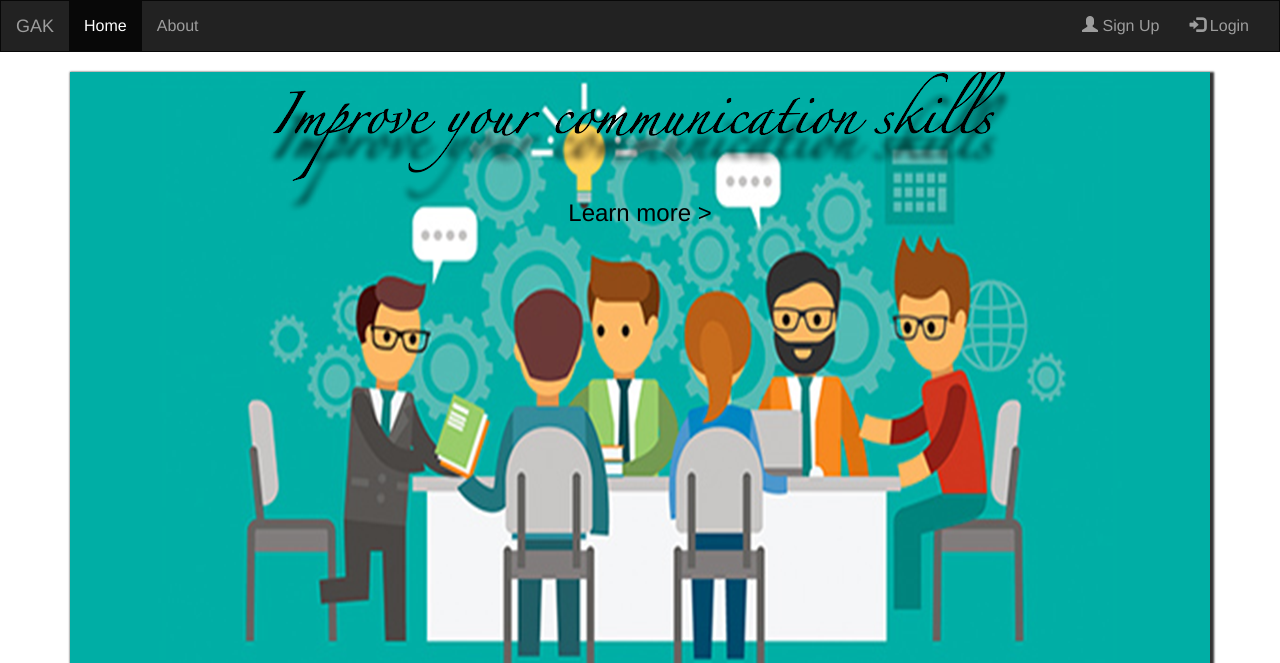
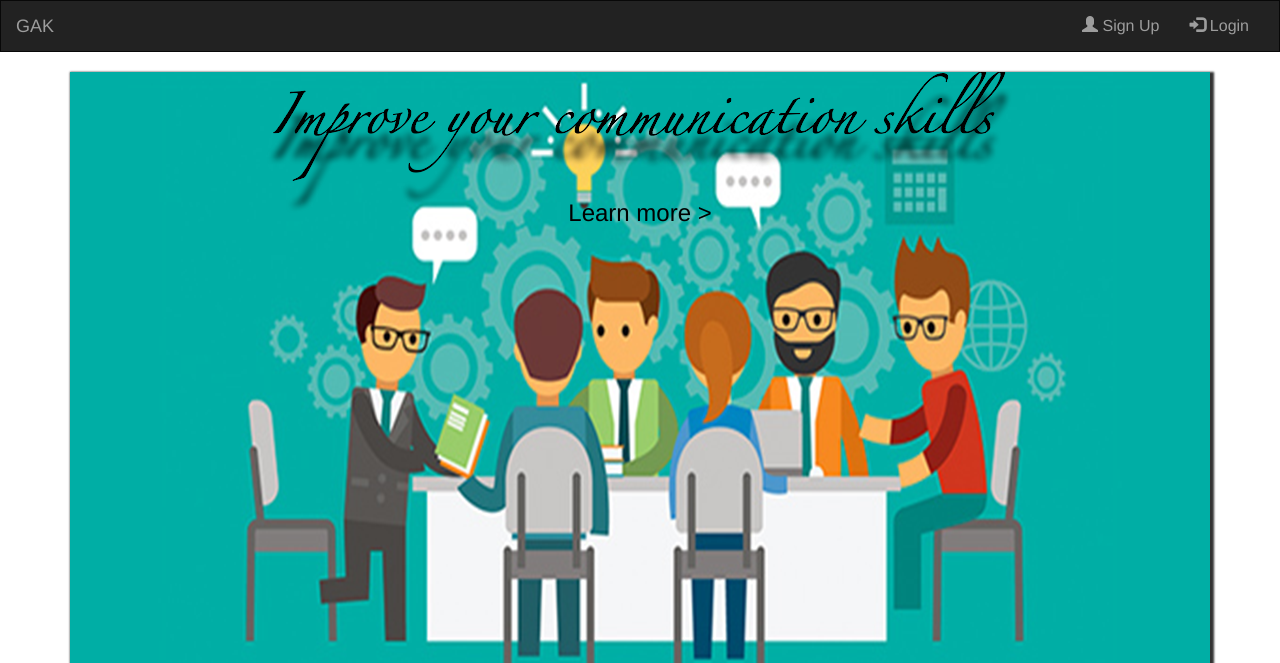
Before and after one commit to Sanju525/HerokuApp, a Flask app: page / in a window 1280 px wide. Shown: the top 663 px of the page. Run offline with Flask 2, Linux system fonts and the light colour scheme; some libraries are stand-ins or nearby versions.

Commit message:
Update _navbar.html

```diff
--- a/templates/_navbar.html
+++ b/templates/_navbar.html
@@ -35,8 +35,9 @@
     </div>
     <div class="collapse navbar-collapse" id="myNavbar">
     <ul class="nav navbar-nav">
-      <li class="active"><a href="/">Home</a></li>
+
         {% if session.login %}
+            <li class="active"><a href="/">Home</a></li>
             <li class="dropdown">
                 <a class="dropdown-toggle" data-toggle="dropdown" href="#">PDF
                 <span class="caret"></span></a>
@@ -90,9 +91,8 @@
             <li>
                 <a href="#">Contact us</a>
             </li>
-
+        <li><a href="/about/">About</a></li>
         {% endif %}
-        <li><a href="/about/">About</a></li>
 
     </ul>
 
```
